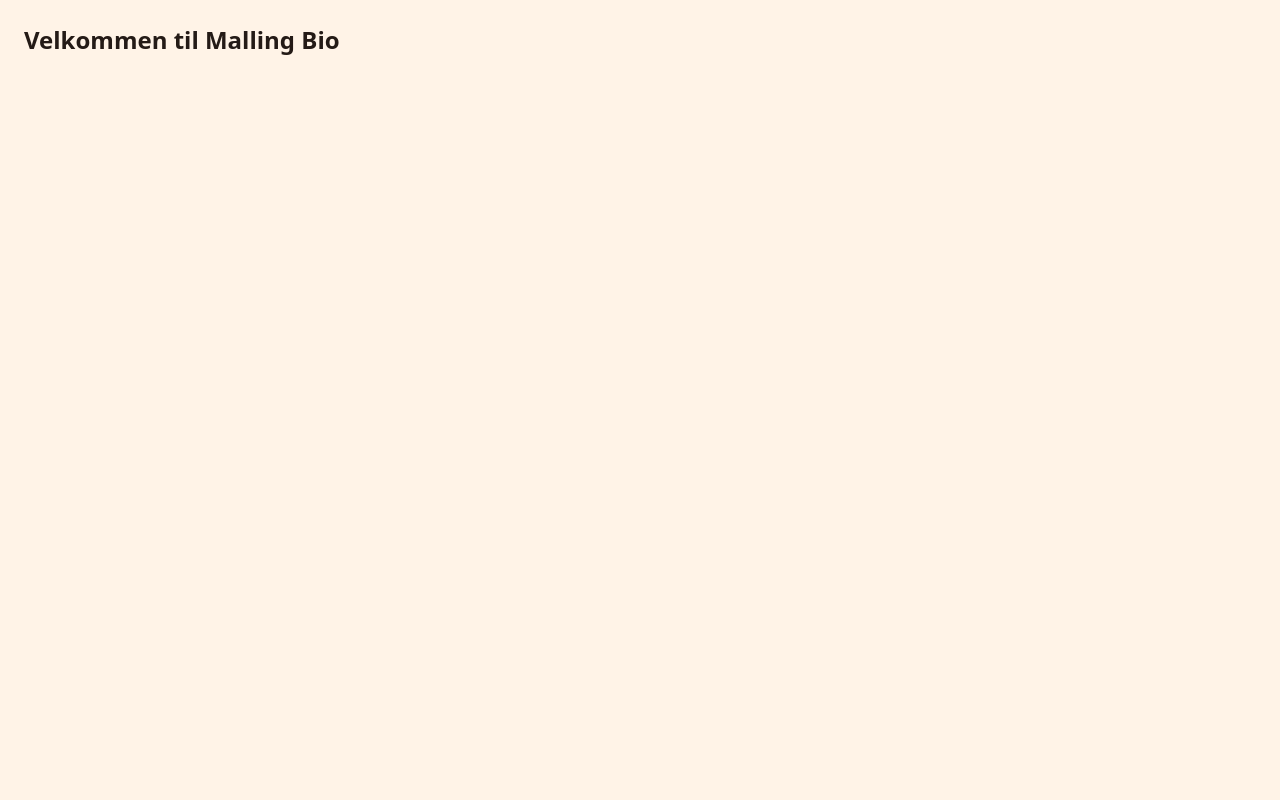
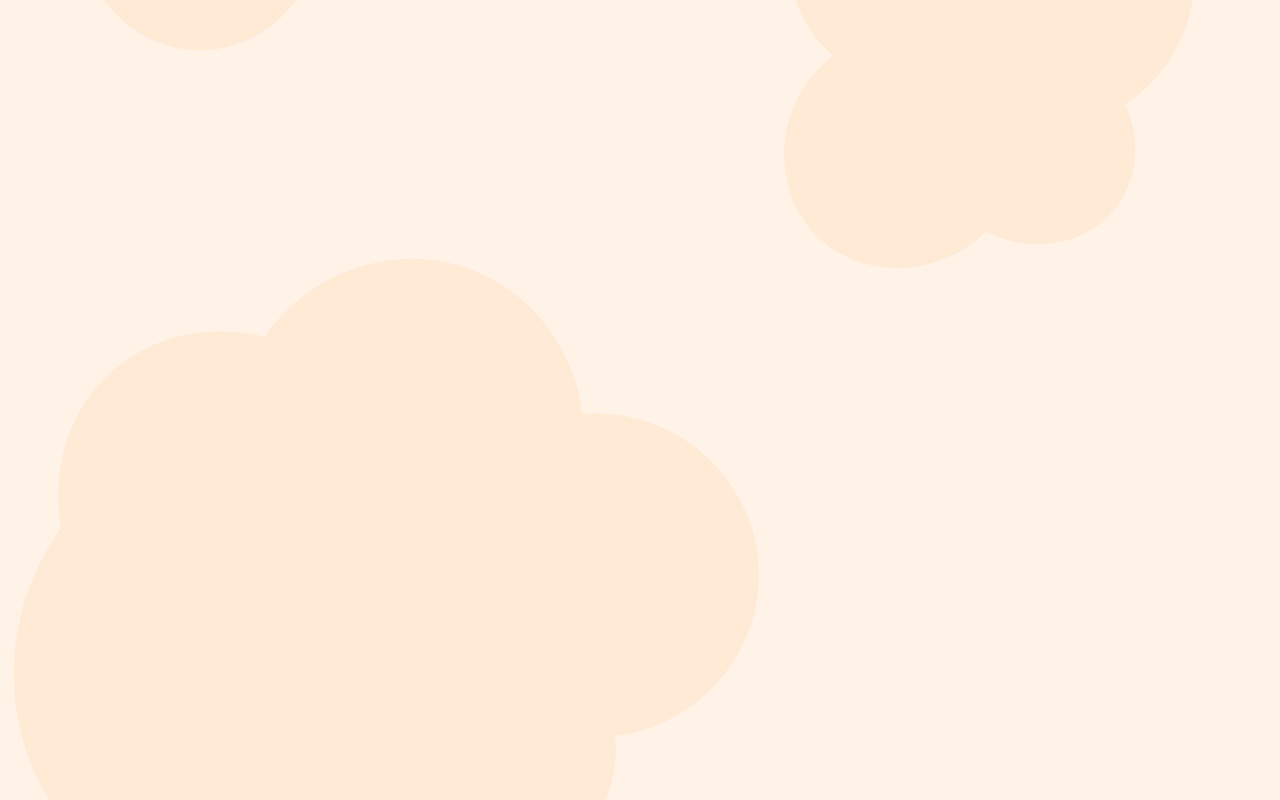
Before and after one commit to eaa24martia/malling-bio-app, a Next.js app: page / in a window 1280 px wide. Built offline with nearby package versions, Linux system fonts and the light colour scheme.

Commit message:
added background to the first page

```diff
--- a/app/page.tsx
+++ b/app/page.tsx
@@ -7,16 +7,25 @@ export default function HomePage() {
   const [showSplash, setShowSplash] = useState(true);
 
   useEffect(() => {
-    const timer = setTimeout(() => setShowSplash(false), 2400);
+    const timer = setTimeout(() => setShowSplash(false), 4000);
     return () => clearTimeout(timer);
   }, []);
 
   if (showSplash) return <SplashScreen duration={4000} />;
 
   return (
-    <main className="min-h-screen p-6">
-      <h1 className="text-2xl font-bold">Velkommen til Malling Bio</h1>
-      {/* resten af din forside */}
+    <main
+      className="min-h-screen p-6 relative"
+      style={{
+        backgroundImage: `url('/background-1.svg')`,
+        backgroundSize: 'cover',
+        backgroundPosition: 'center',
+        backgroundRepeat: 'no-repeat'
+      }}
+    >
+      <div className="relative z-10">
+        {/* resten af din forside */}
+      </div>
     </main>
   );
 }
```
Also changed, not shown: components/RedLogo.tsx (added), public/assets/background-1.svg (added), public/background-1.svg (added).
